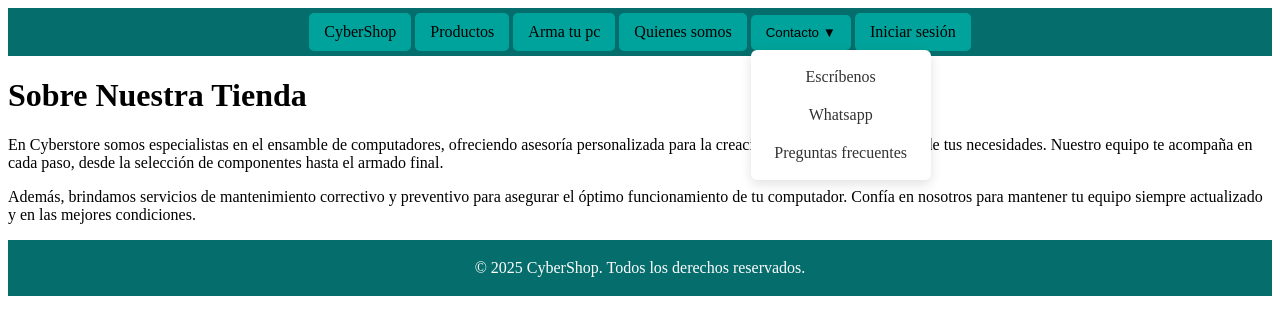
After one commit to Leoperesp/Cyberstore, a Django app: template store/templates/store/about.html in a window 1280 px wide, after a click on "Contacto ▼". The commit adds this page. Shown: the top 335 px of the page. Run offline with Django 3.2, Linux system fonts and the light colour scheme; the template is opened without the code that fills it, so the values that code supplies are empty.

Commit message:
Actualizacion del los links del navegador, incorporada la plantilla about.

```diff
--- a/static/css/base.css
+++ b/static/css/base.css
@@ -3,9 +3,12 @@
   background: rgb(0, 163, 155);
   text-decoration: none;
   color: var(--text-dark);
+  border: none;
   font-weight: 500;
+  padding: 10px 15px;
+  border-radius: 5px;
   transition: color 0.3s ease;
-  padding: 10px 15px;
+
 }
 
 .nav-links:hover {
@@ -31,3 +34,48 @@ footer {
   bottom: 0;
   width: 100%;
 }
+
+/* Dropdown styles */
+.nav-dropdown {
+  display: inline-block;
+  position: relative;
+}
+.dropdown-toggle {
+  cursor: pointer;
+  background: rgb(0, 163, 155);
+  color: var(--text-dark);
+  border: none;
+  font-weight: 500;
+  padding: 10px 15px;
+  border-radius: 5px;
+  transition: background 0.3s, color 0.3s;
+}
+.dropdown-toggle:hover {
+  background: var(--primary-color);
+  color: white;
+}
+.dropdown-menu {
+  display: none;
+  position: absolute;
+  top: 100%;
+  left: 0;
+  min-width: 180px;
+  background: white;
+  box-shadow: 0 4px 12px rgba(0,0,0,0.12);
+  border-radius: 6px;
+  z-index: 100;
+  padding: 8px 0;
+}
+.dropdown-menu a {
+  display: block;
+  padding: 10px 18px;
+  color: #333;
+  text-decoration: none;
+  transition: background 0.2s;
+}
+.dropdown-menu a:hover {
+  background: #e6f7f7;
+}
+.nav-dropdown.open .dropdown-menu {
+  display: block;
+}
--- /dev/null
+++ b/store/templates/store/about.html
@@ -0,0 +1,13 @@
+{% extends "base.html" %}
+
+{% block content %}
+    <div class="about-section">
+        <h1>Sobre Nuestra Tienda</h1>
+        <p>
+            En Cyberstore somos especialistas en el ensamble de computadores, ofreciendo asesoría personalizada para la creación de equipos a la medida de tus necesidades. Nuestro equipo te acompaña en cada paso, desde la selección de componentes hasta el armado final.
+        </p>
+        <p>
+            Además, brindamos servicios de mantenimiento correctivo y preventivo para asegurar el óptimo funcionamiento de tu computador. Confía en nosotros para mantener tu equipo siempre actualizado y en las mejores condiciones.
+        </p>
+    </div>
+{% endblock %}
--- a/store/urls.py
+++ b/store/urls.py
@@ -8,5 +8,9 @@ urlpatterns = [
     path('', views.home, name='home'),
     path('products/', views.product_list, name='products'),
     path('product_detail/<int:product_id>/', views.product_detail, name='product_detail'),
+    path('about/', views.about, name='about'),
+    path('contact/escribenos/', views.contact, name='contact'),
+    path('faq/', views.faq, name='faq'),
+
     # ... URLs de carrito, checkout, etc.
 ]
--- a/templates/base.html
+++ b/templates/base.html
@@ -13,7 +13,15 @@
             <a class="nav-links" href="/">CyberShop</a>
             <a class="nav-links" href="/products/">Productos</a>
             <a class="nav-links" href="#">Arma tu pc</a>
-            <a class="nav-links" href="/contact/">Contacto</a>
+            <a class="nav-links" href="/about/">Quienes somos</a>
+            <div class="nav-dropdown">
+                <button class="nav-links dropdown-toggle">Contacto ▼</button>
+                <div class="dropdown-menu">
+                    <a href="/contact/escribenos/">Escríbenos</a>
+                    <a href="https://wa.me/1234567890" target="_blank">Whatsapp</a>
+                    <a href="/faq/">Preguntas frecuentes</a>
+                </div>
+            </div>
 
             {% if user.is_authenticated %}
                 <a class="nav-links" href="/cart/">Mi Carrito</a>
@@ -35,5 +43,25 @@
     <footer>
         <p>&copy; 2025 CyberShop. Todos los derechos reservados.</p>
     </footer>
+    </main>
+
+    <script>
+    // Menú desplegable al hacer clic
+    document.addEventListener('DOMContentLoaded', function() {
+        var dropdown = document.querySelector('.nav-dropdown');
+        var toggle = document.querySelector('.dropdown-toggle');
+        if (dropdown && toggle) {
+            toggle.addEventListener('click', function(e) {
+                e.stopPropagation();
+                dropdown.classList.toggle('open');
+            });
+            document.addEventListener('click', function(e) {
+                if (!dropdown.contains(e.target)) {
+                    dropdown.classList.remove('open');
+                }
+            });
+        }
+    });
+    </script>
 </body>
 </html>
```
Also changed, not shown: store/views.py (+9 -0 lines).
